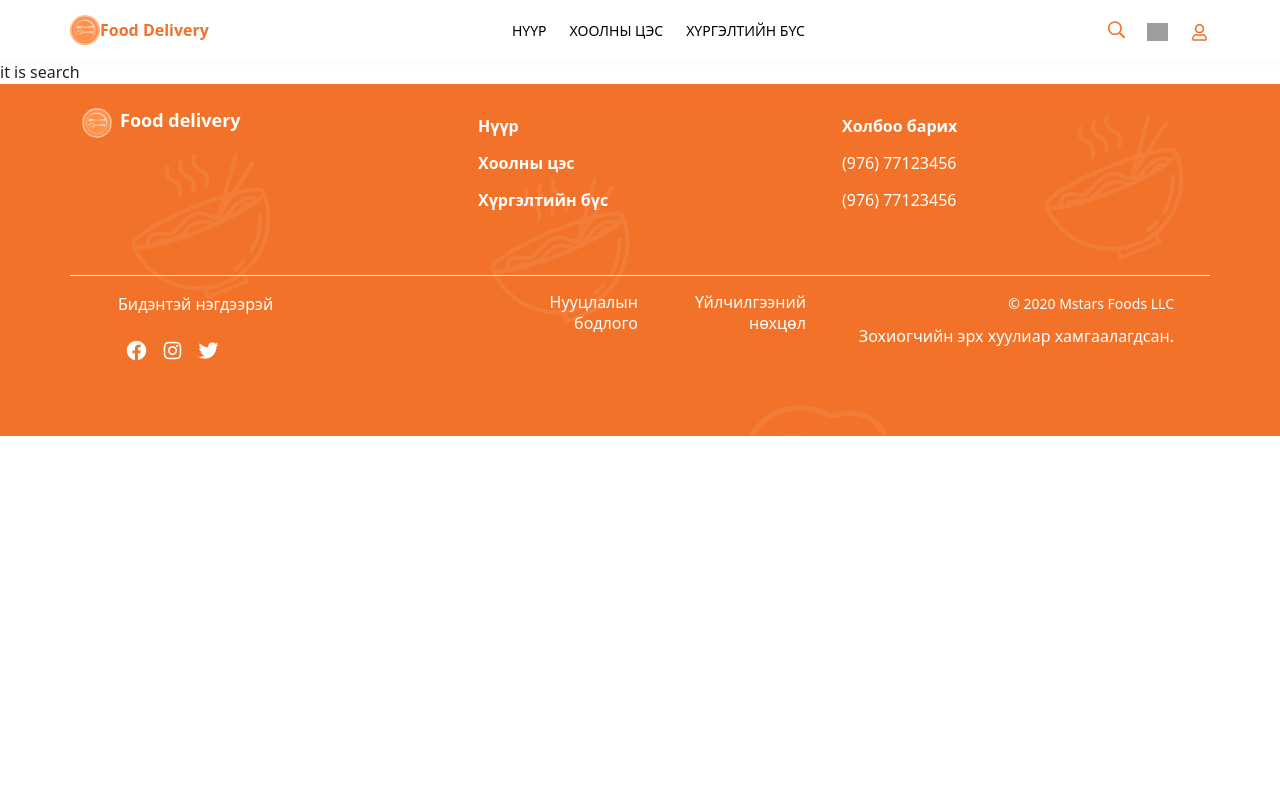
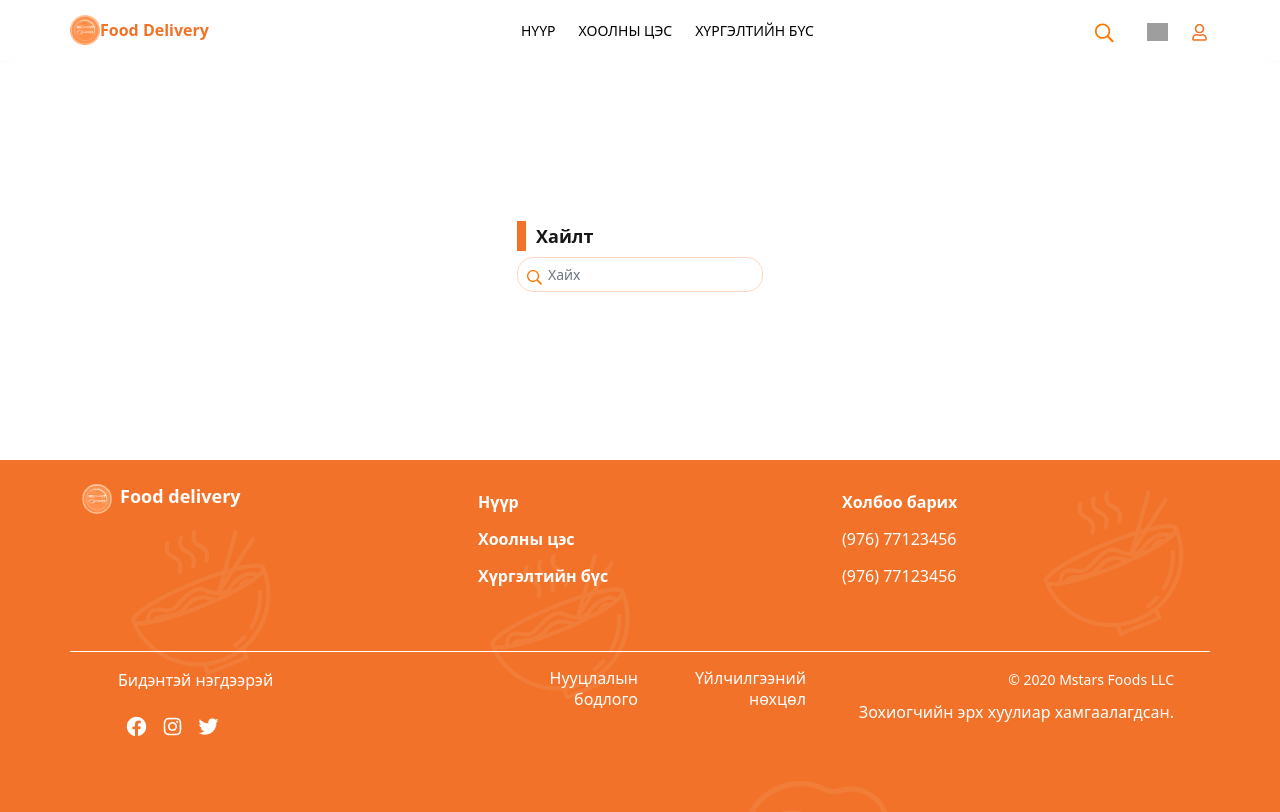
Before and after one commit to tugscode/mDelivery, a React (Create React App) app in the folder project/: page /search in a window 1280 px wide. Built offline with nearby package versions, Linux system fonts and the light colour scheme; grey boxes are pictures that could not be loaded.

Commit message:
[ADD] adding search logic

```diff
--- a/project/src/App.js
+++ b/project/src/App.js
@@ -19,8 +19,11 @@ import ForgetPassword from './components/ForgetPassword'
 import NewPassword from "./components/NewPassword";
 import OrderHistory from "./components/OrderHistory";
 import UserProfile from "./components/UserProfile";
-
+import { fService } from "./services/fService";
+import {useFood} from "./contexts/FoodContext"
 function App() {
+  // fService
+  // const [food , setFood] = useFood()
 
   return (
     <BrowserRouter>
--- a/project/src/components/Search.js
+++ b/project/src/components/Search.js
@@ -1,10 +1,29 @@
 import React from "react";
-// import "./App.css";
-function Search() {
-    return (
-        <div>
-            it is search
-        </div>
-    );
-}
+import Form from "react-bootstrap/Form";
+import InputGroup from "react-bootstrap/InputGroup";
+import "../css/textfield.css"
+
+
+const Search = () => {
+  return (
+    <div className="App-header1">
+      <Form>
+        <Form.Label className="reBorder"></Form.Label>
+        <Form.Label className="recoverPass">Хайлт</Form.Label>
+        <Form.Group className="mb-2" controlId="formEmail">
+          <InputGroup className="mb-1">
+            <Form.Control
+              className="formSize searchSize"
+              type="email"
+              placeholder="Хайх"
+            />
+            <InputGroup.Text className="leftIconSearch">
+            </InputGroup.Text>
+          </InputGroup>
+        </Form.Group>
+      </Form>
+    </div>
+  );
+};
+
 export default Search;
--- /dev/null
+++ b/project/src/components/SearchBar.js
@@ -0,0 +1,42 @@
+import { Form } from "react-bootstrap";
+import { useHistory } from "react-router-dom";
+import "../css/navbar.css"
+
+function SearchBar() {
+    let foodInput = ""
+    let history = useHistory()
+    const handleSubmit = (e) =>{
+        e.preventDefault()
+        let foodName = foodInput.value
+        let path = `/search?q=${foodName}`
+        history.push(path)
+    }
+  return (
+    <>
+      <div className="hideSearch">
+        <Form onSubmit={handleSubmit}>
+          <div id="search">
+            <input
+              type="text"
+              className="search_input"
+              aria-label="search"
+              placeholder="Хайх"
+            />
+            <button className="search_submit" aria-label="submit search">
+              {" "}
+              <img
+                className="sb"
+                src="/icons/searchButton.svg"
+                alt=""
+                width={20}
+                height={25}
+              />
+            </button>
+          </div>
+        </Form>
+      </div>
+    </>
+  );
+}
+
+export default SearchBar;
--- a/project/src/components/navbar.js
+++ b/project/src/components/navbar.js
@@ -6,6 +6,7 @@ import { NavLink, Switch } from "react-router-dom";
 import { Dropdown } from "react-bootstrap";
 import CartSidebar from "./CartSidebar";
 import { useUser } from "../contexts/UserContext";
+import SearchBar from "./SearchBar";
 
 const HeaderMenu = () => {
   const [showMenu, setShowMenu] = useState(false);
@@ -57,7 +58,13 @@ const HeaderMenu = () => {
               <div className="dropMenuImg">
                 <img src="/icons/rounduser.svg" alt="" />
               </div>
-              <a className="dropMenuText">Хэрэглэгчийн мэдээлэл</a>
+              <NavLink className={"dropMenuText"} to="/userProfile"
+              onClick={() => {
+                setShowMenu(!showMenu);
+              }}
+              >
+                Хэрэглэгчийн мэдээлэл
+              </NavLink>
             </div>
             <img className="seeMore" src="/icons/seemore.svg" alt="#" />
           </div>
@@ -76,7 +83,7 @@ const HeaderMenu = () => {
   }
 
   const handleSelect = (e)=>{
-    if (e === "#"){
+    if (e === "/"){
       setUser(null)
       localStorage.clear()
     }
@@ -124,12 +131,13 @@ const HeaderMenu = () => {
             </li>
           </ul>
           <div className="icons">
-            <input
+            {/* <input
               className="searchBox"
               type="text"
               placeholder="&#128269; Хайх"
-            />
-            <img className="searchIcon" src="/icons/searchicon.svg" />
+            /> */}
+              <SearchBar/>
+            {/* <img className="searchIcon" src="/icons/searchicon.svg" /> */}
             <img className="mobileUser" src="/icons/mobileuser.svg" />
             <ul className="userBusket">
               <li className="userBusketList">
@@ -164,7 +172,7 @@ const HeaderMenu = () => {
                       <Dropdown.Item href="#/action-2">
                         Миний захиалгууд
                       </Dropdown.Item>
-                      <Dropdown.Item href="#">Гарах</Dropdown.Item>
+                      <Dropdown.Item href="/">Гарах</Dropdown.Item>
                     </Dropdown.Menu>
                   </Dropdown>
                 ) : (
--- a/project/src/contexts/FoodContext.js
+++ b/project/src/contexts/FoodContext.js
@@ -10,16 +10,6 @@ export const FoodProvider = (props)=>{
     const [food , setFood] = useState()
     useEffect(()=>{
         const data = JSON.parse(props)
-        setFood({
-            img: data.img ,
-            name: data.name,
-            discountPrice: data.discountPrice,
-            price: data.price,
-            sales: data.sales,
-            percent: data.discountPercentage,
-            ingredients: data.ingredients,
-            key: data.name
-        })
     } , [])
     return(
         <FoodContext.Provider value={[food, setFood]}>
--- a/project/src/css/navbar.css
+++ b/project/src/css/navbar.css
@@ -16,6 +16,35 @@ nav {
 .headerMenu .logo .logoItems {
   display: flex;
   align-items: center;
+}
+.hideSearch{
+  position: relative;
+}
+.search_submit{
+  background: transparent;
+  border: 0;
+}
+#search:focus-within{
+  width: 230px;
+  height: 40px;
+  border-radius: 10px !important;
+  border: 1px solid #fbc5a6 !important;
+}
+input:focus {
+  outline:none;
+}
+
+.search_input {
+  border: 0;
+  flex-grow: 1;
+  position: absolute;
+  width: 100%;
+  background-color: transparent;
+  padding: 0.2em 2em;
+}
+.search_input {
+  opacity: 1;
+  z-index: initial;
 }
 @media (min-width: 1440px) {
   .dropMenu {
@@ -97,6 +126,13 @@ nav {
   .headerMenu .userBusket .userBusketList .userBusketElement a {
     color: #f17228;
   }
+  #search {
+    width: 230px;
+    height: 40px;
+    border-radius: 10px !important;
+    border: 1px solid #fbc5a6 !important;
+    position: relative;
+  }
 }
 @media (max-width: 1439px) {
   .container .headerMenu {
@@ -177,6 +213,20 @@ nav {
   }
   .dropMenu {
     display: none;
+  }
+  .search_submit {
+    margin-top: 8px !important;
+  }
+  #search {
+    overflow: hidden;
+    position: absolute;
+    transition: width 450ms ease-in-out;
+    background: white;
+    margin-top: 10px;
+    right: 5px;
+  }
+  input.search_input{
+    margin-top: px !important;
   }
 }
 @media (min-width: 767px) {
@@ -276,4 +326,28 @@ nav {
   .dropMenuText:hover {
     color: #f17228;
   }
+  #search {
+    overflow: hidden;
+    position: absolute;
+    transition: width 450ms ease-in-out;
+    background: white;
+    margin-top: -15px;
+    right: 5px;
+  }
+  .search_input {
+    border: 0;
+    flex-grow: 1;
+    position: absolute;
+    width: 100%;
+    background-color: transparent;
+    cursor: pointer;
+    padding: 0.2em 1em;
+    transition: ease-in-out 3s;
+  }
+  .sb{
+    margin-top: 5px;
+  }
+  input.search_input{
+    margin-top: 5px;
+  }
 }
--- a/project/src/css/textfield.css
+++ b/project/src/css/textfield.css
@@ -57,3 +57,65 @@
     display: block;
 
 }
+
+
+/* search bar */
+
+.App-header1 {
+    background-color: #fff;
+    min-height: 50vh;
+    justify-content: center;
+    font-style: normal;
+    font-weight: normal;
+    font-size: 14px !important;
+    line-height: 140%;
+    display: flex;
+    align-items: center;
+    color: #171717;
+    order: 0;
+    flex-grow: 0;
+    margin: 0px 10px;
+}
+.reBorder {
+    margin-bottom: -8px !important;
+    position: absolute;
+    position: static;
+    width: 9px;
+    height: 30px;
+    left: 0px;
+    top: 0px;
+    background-color: #F17228;
+}
+.recoverPass,
+.newPass {
+    font-size: 18px;
+    font-style: normal;
+    font-weight: 600;
+    line-height: 25px;
+    letter-spacing: 0em;
+    text-align: center;
+    color: #171717;
+    margin-left: 10px;
+}
+.formSize {
+    border-radius: 16px !important;
+    border: 1px solid #FFD7BF !important;
+    font-size: 14px !important;
+}
+
+.searchSize {
+    padding-left: 30px !important;
+}
+.leftIconSearch {
+    position: absolute;
+    cursor: pointer;
+    left: 0;
+    margin-top: 12px;
+    margin-left: 10px !important;
+    border: none !important;
+    background: transparent !important;
+    background-image: url("/public/icons/searchButton.svg") !important;
+    background-repeat: no-repeat !important;
+    padding-top: 15px !important;
+    z-index: 10;
+}
--- a/project/src/index.js
+++ b/project/src/index.js
@@ -4,11 +4,14 @@ import "bootstrap/dist/css/bootstrap.min.css";
 import "leaflet/dist/leaflet.css";
 import App from "./App";
 import { UserContext, UserProvider } from "./contexts/UserContext";
+import { FoodProvider } from "./contexts/FoodContext";
 
 ReactDOM.render(
   <React.StrictMode>
     <UserProvider>
-      <App />
+      {/* <FoodProvider>
+      </FoodProvider> */}
+        <App />
     </UserProvider>
   </React.StrictMode>,
   document.getElementById("root")
```
Also changed, not shown: project/src/components/FoodSearch.js (+55 -8 lines), project/public/icons/searchButton.svg (added).
